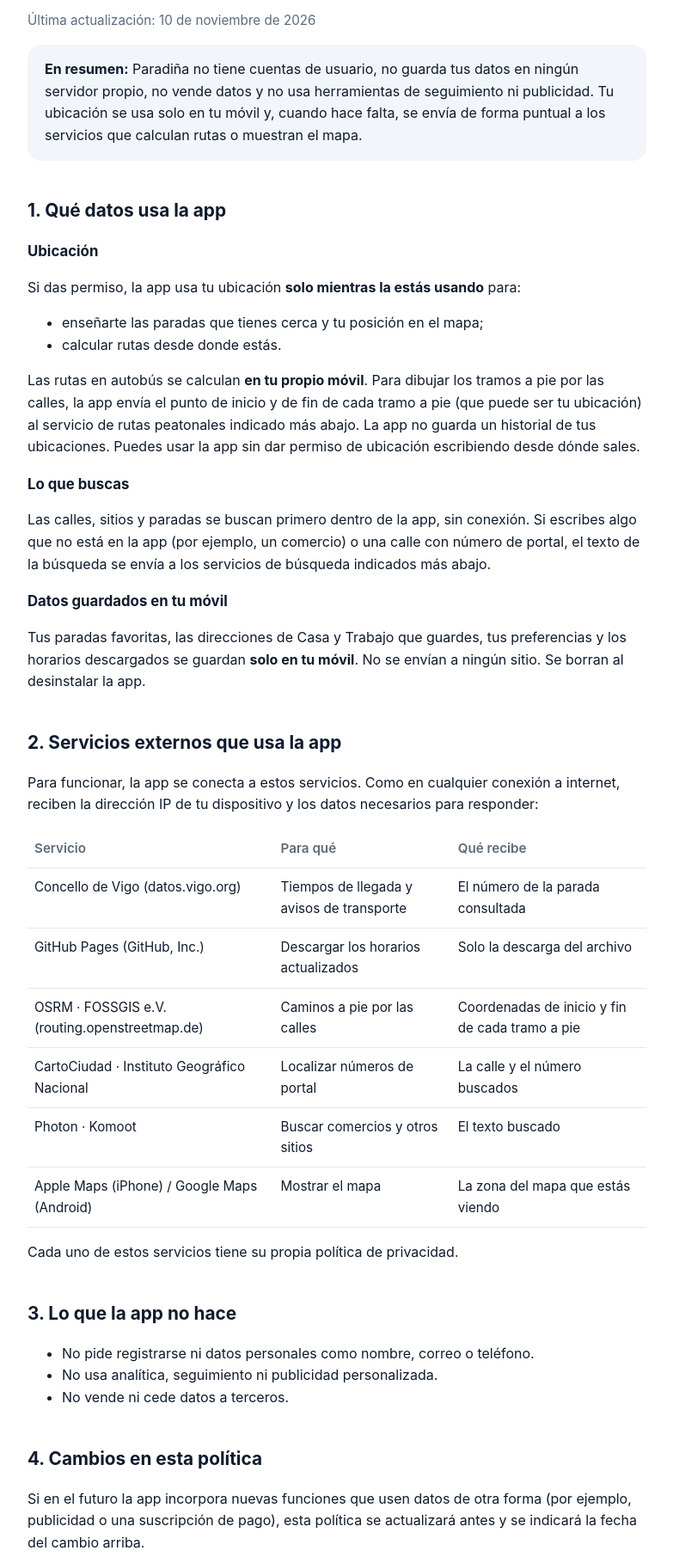
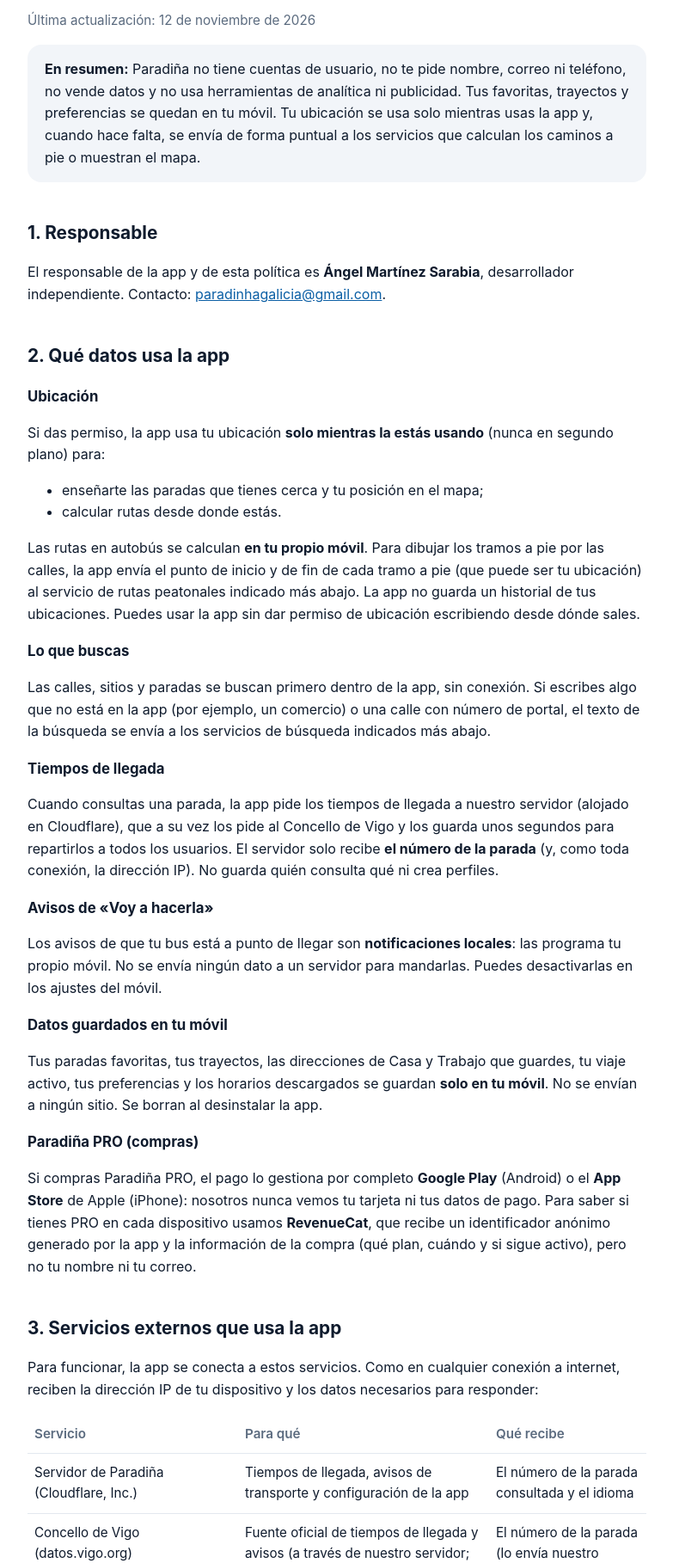
Before and after one commit to angelmrtinezz/bus-galicia-datos, a plain HTML site: page privacidad/index.html in a window 1280 px wide. Shown: the part 144-1962 px from the top of the page at 86% size, without its empty margins (248-1031 px from the left). Drawn offline with Linux system fonts and the light colour scheme.

Commit message:
Web: política de privacidad actualizada y correo de contacto
Responsable y correo de contacto, servidor intermedio (Cloudflare),
compras PRO (Google Play / App Store / RevenueCat), notificaciones
locales y derechos RGPD.

Co-Authored-By: Claude Opus 5.5 <noreply@anthropic.com>

```diff
--- a/privacidad/index.html
+++ b/privacidad/index.html
@@ -10,16 +10,22 @@
   <main>
     <p class="volver"><a href="../">← Paradiña</a></p>
     <h1>Política de privacidad</h1>
-    <p class="fecha">Última actualización: 10 de noviembre de 2026</p>
+    <p class="fecha">Última actualización: 12 de noviembre de 2026</p>
 
-    <p class="resumen"><strong>En resumen:</strong> Paradiña no tiene cuentas de usuario, no guarda
-      tus datos en ningún servidor propio, no vende datos y no usa herramientas de seguimiento ni
-      publicidad. Tu ubicación se usa solo en tu móvil y, cuando hace falta, se envía de forma puntual
-      a los servicios que calculan rutas o muestran el mapa.</p>
+    <p class="resumen"><strong>En resumen:</strong> Paradiña no tiene cuentas de usuario, no te pide
+      nombre, correo ni teléfono, no vende datos y no usa herramientas de analítica ni publicidad.
+      Tus favoritas, trayectos y preferencias se quedan en tu móvil. Tu ubicación se usa solo mientras
+      usas la app y, cuando hace falta, se envía de forma puntual a los servicios que calculan los
+      caminos a pie o muestran el mapa.</p>
 
-    <h2>1. Qué datos usa la app</h2>
+    <h2>1. Responsable</h2>
+    <p>El responsable de la app y de esta política es <strong>Ángel Martínez Sarabia</strong>,
+      desarrollador independiente. Contacto: <a href="mailto:paradinhagalicia@gmail.com">paradinhagalicia@gmail.com</a>.</p>
+
+    <h2>2. Qué datos usa la app</h2>
     <h3>Ubicación</h3>
-    <p>Si das permiso, la app usa tu ubicación <strong>solo mientras la estás usando</strong> para:</p>
+    <p>Si das permiso, la app usa tu ubicación <strong>solo mientras la estás usando</strong> (nunca en
+      segundo plano) para:</p>
     <ul>
       <li>enseñarte las paradas que tienes cerca y tu posición en el mapa;</li>
       <li>calcular rutas desde donde estás.</li>
@@ -34,43 +40,71 @@
       no está en la app (por ejemplo, un comercio) o una calle con número de portal, el texto de la
       búsqueda se envía a los servicios de búsqueda indicados más abajo.</p>
 
+    <h3>Tiempos de llegada</h3>
+    <p>Cuando consultas una parada, la app pide los tiempos de llegada a nuestro servidor
+      (alojado en Cloudflare), que a su vez los pide al Concello de Vigo y los guarda unos segundos para
+      repartirlos a todos los usuarios. El servidor solo recibe <strong>el número de la parada</strong>
+      (y, como toda conexión, la dirección IP). No guarda quién consulta qué ni crea perfiles.</p>
+
+    <h3>Avisos de «Voy a hacerla»</h3>
+    <p>Los avisos de que tu bus está a punto de llegar son <strong>notificaciones locales</strong>: las
+      programa tu propio móvil. No se envía ningún dato a un servidor para mandarlas. Puedes desactivarlas
+      en los ajustes del móvil.</p>
+
     <h3>Datos guardados en tu móvil</h3>
-    <p>Tus paradas favoritas, las direcciones de Casa y Trabajo que guardes, tus preferencias y los
-      horarios descargados se guardan <strong>solo en tu móvil</strong>. No se envían a ningún sitio.
-      Se borran al desinstalar la app.</p>
+    <p>Tus paradas favoritas, tus trayectos, las direcciones de Casa y Trabajo que guardes, tu viaje
+      activo, tus preferencias y los horarios descargados se guardan <strong>solo en tu móvil</strong>.
+      No se envían a ningún sitio. Se borran al desinstalar la app.</p>
 
-    <h2>2. Servicios externos que usa la app</h2>
+    <h3>Paradiña PRO (compras)</h3>
+    <p>Si compras Paradiña PRO, el pago lo gestiona por completo <strong>Google Play</strong> (Android) o
+      el <strong>App Store</strong> de Apple (iPhone): nosotros nunca vemos tu tarjeta ni tus datos de pago.
+      Para saber si tienes PRO en cada dispositivo usamos <strong>RevenueCat</strong>, que recibe un
+      identificador anónimo generado por la app y la información de la compra (qué plan, cuándo y si sigue
+      activo), pero no tu nombre ni tu correo.</p>
+
+    <h2>3. Servicios externos que usa la app</h2>
     <p>Para funcionar, la app se conecta a estos servicios. Como en cualquier conexión a internet, reciben
       la dirección IP de tu dispositivo y los datos necesarios para responder:</p>
     <table>
       <tr><th>Servicio</th><th>Para qué</th><th>Qué recibe</th></tr>
-      <tr><td>Concello de Vigo (datos.vigo.org)</td><td>Tiempos de llegada y avisos de transporte</td><td>El número de la parada consultada</td></tr>
+      <tr><td>Servidor de Paradiña (Cloudflare, Inc.)</td><td>Tiempos de llegada, avisos de transporte y configuración de la app</td><td>El número de la parada consultada y el idioma</td></tr>
+      <tr><td>Concello de Vigo (datos.vigo.org)</td><td>Fuente oficial de tiempos de llegada y avisos (a través de nuestro servidor; los avisos también directamente si el servidor no responde)</td><td>El número de la parada (lo envía nuestro servidor, no tu móvil)</td></tr>
       <tr><td>GitHub Pages (GitHub, Inc.)</td><td>Descargar los horarios actualizados</td><td>Solo la descarga del archivo</td></tr>
       <tr><td>OSRM · FOSSGIS e.V. (routing.openstreetmap.de)</td><td>Caminos a pie por las calles</td><td>Coordenadas de inicio y fin de cada tramo a pie</td></tr>
       <tr><td>CartoCiudad · Instituto Geográfico Nacional</td><td>Localizar números de portal</td><td>La calle y el número buscados</td></tr>
       <tr><td>Photon · Komoot</td><td>Buscar comercios y otros sitios</td><td>El texto buscado</td></tr>
       <tr><td>Apple Maps (iPhone) / Google Maps (Android)</td><td>Mostrar el mapa</td><td>La zona del mapa que estás viendo</td></tr>
+      <tr><td>Google Play / App Store y RevenueCat, Inc.</td><td>Compras de Paradiña PRO (solo si compras)</td><td>Un identificador anónimo y los datos de la compra</td></tr>
     </table>
-    <p>Cada uno de estos servicios tiene su propia política de privacidad.</p>
+    <p>Cada uno de estos servicios tiene su propia política de privacidad. Algunos (Cloudflare,
+      GitHub, Google, Apple, RevenueCat) pueden tratar datos fuera de la Unión Europea con las garantías
+      que exige el RGPD.</p>
 
-    <h2>3. Lo que la app no hace</h2>
+    <h2>4. Lo que la app no hace</h2>
     <ul>
       <li>No pide registrarse ni datos personales como nombre, correo o teléfono.</li>
-      <li>No usa analítica, seguimiento ni publicidad personalizada.</li>
+      <li>No usa tu ubicación en segundo plano.</li>
+      <li>No usa analítica, seguimiento ni publicidad.</li>
       <li>No vende ni cede datos a terceros.</li>
     </ul>
 
-    <h2>4. Cambios en esta política</h2>
-    <p>Si en el futuro la app incorpora nuevas funciones que usen datos de otra forma (por ejemplo,
-      publicidad o una suscripción de pago), esta política se actualizará antes y se indicará la fecha
-      del cambio arriba.</p>
+    <h2>5. Tus derechos</h2>
+    <p>Como la app no guarda datos personales tuyos en ningún servidor propio, normalmente no hay nada
+      que consultar ni borrar: basta con desinstalar la app para borrar todo lo guardado en tu móvil.
+      Aun así, puedes ejercer tus derechos de acceso, rectificación, supresión, oposición, limitación y
+      portabilidad escribiendo al correo de contacto, y reclamar ante la
+      <a href="https://www.aepd.es">Agencia Española de Protección de Datos</a>.</p>
 
-    <h2>5. Contacto</h2>
-    <p>Para cualquier duda sobre privacidad puedes escribir a través de
-      <a href="https://github.com/angelmrtinezz/bus-galicia-datos/issues">la página de incidencias del proyecto</a>.</p>
+    <h2>6. Menores</h2>
+    <p>La app no está dirigida especialmente a menores y no recoge a sabiendas datos de menores de 14 años.</p>
+
+    <h2>7. Cambios en esta política</h2>
+    <p>Si la app incorpora nuevas funciones que usen datos de otra forma (por ejemplo, publicidad),
+      esta política se actualizará antes y se indicará la fecha del cambio arriba.</p>
 
     <p class="nota">Paradiña es una aplicación independiente. No es una aplicación oficial de Vitrasa ni
-      del Concello de Vigo.</p>
+      del Concello de Vigo. Datos de transporte: Concello de Vigo (datos.vigo.org).</p>
   </main>
 </body>
 </html>
```
Also changed, not shown: index.html (+1 -1 lines).
